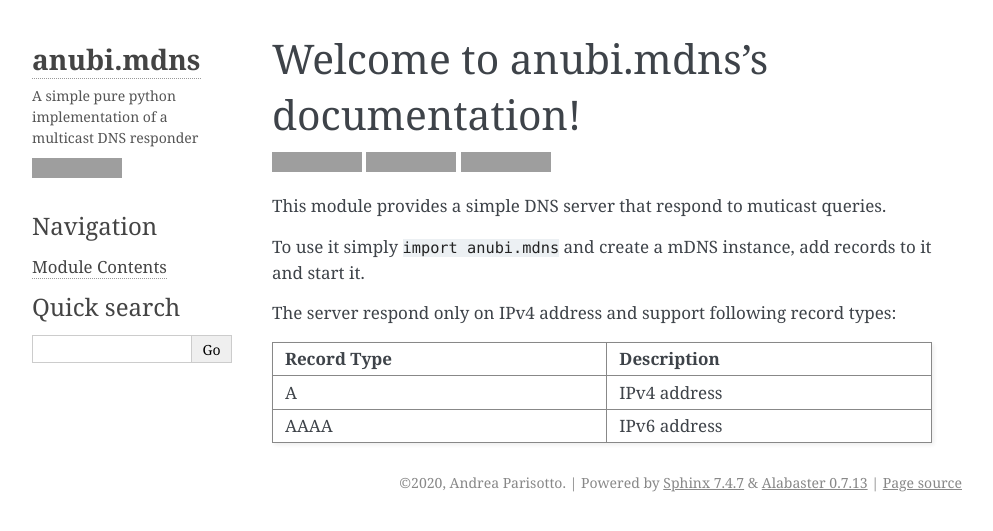
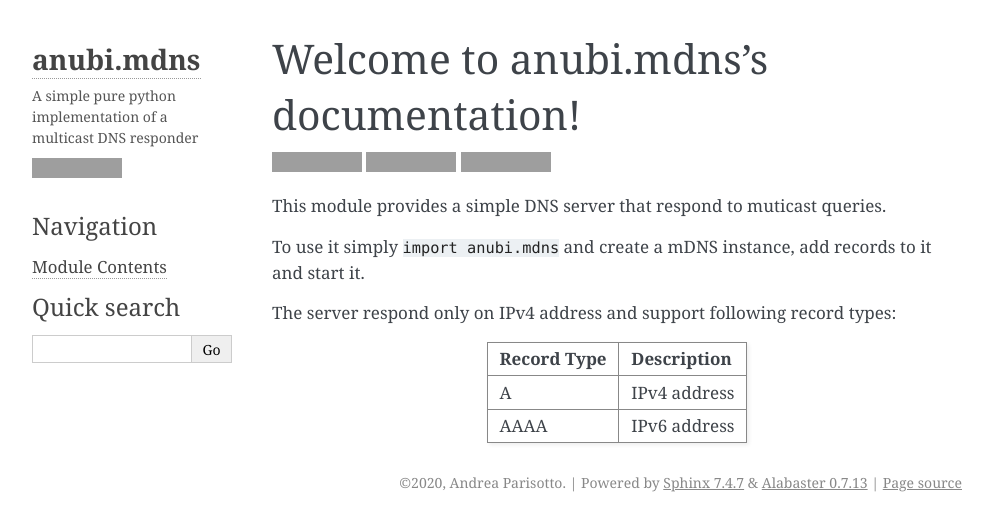
Before and after one commit to Anubi85/mDNS, a Sphinx documentation site: the page built from docs/source/index.rst, in a window 1280 px wide. Shown: the top 531 px of the page, without its empty margins (148-1141 px from the left). Built offline with Sphinx 7.4.7, drawn with Linux system fonts in a browser that asks for light colours; the version number could not be read and is left out; grey boxes are pictures that could not be loaded.

Commit message:
[AP] Fix tables in docs

```diff
--- a/docs/source/index.rst
+++ b/docs/source/index.rst
@@ -22,10 +22,6 @@ To use it simply :code:`import anubi.mdns` and create a mDNS instance, add recor
 
 The server respond only on IPv4 address and support following record types:
 
-.. table::
-    :align: center
-    :width: 100%
-
     +-------------+--------------+
     | Record Type | Description  |
     +=============+==============+
```
